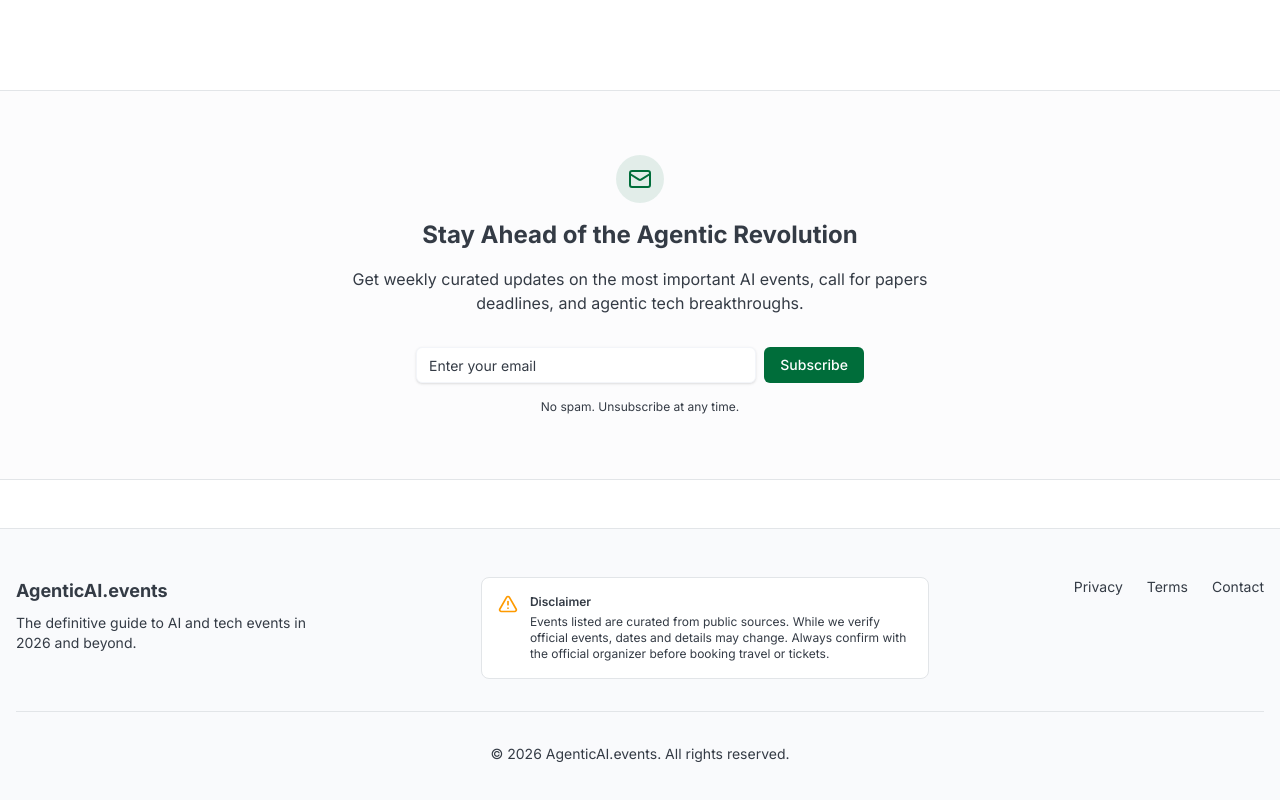
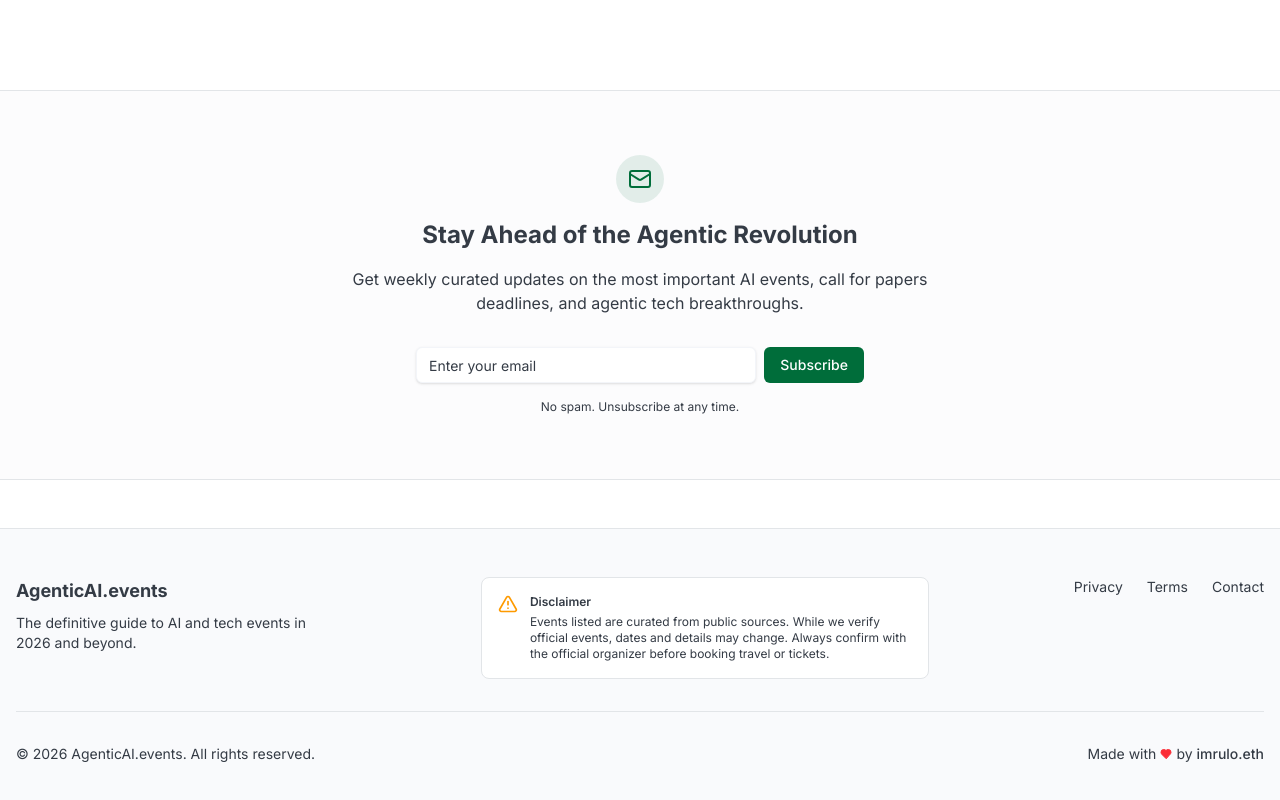
Before and after one commit to imrulo/AgenticAI.events, a Next.js app: page / in a window 1280 px wide. Shown: the part 1830-2630 px from the top of the page. Built offline with nearby package versions, Linux system fonts and the light colour scheme.

Commit message:
chore: add author credit to footer

```diff
--- a/components/site-footer.tsx
+++ b/components/site-footer.tsx
@@ -1,4 +1,4 @@
-import { AlertTriangle } from "lucide-react"
+import { AlertTriangle, Heart } from "lucide-react"
 
 export function SiteFooter() {
   return (
@@ -30,8 +30,21 @@ export function SiteFooter() {
           </div>
         </div>
 
-        <div className="pt-8 border-t text-center text-sm text-muted-foreground">
-          © {new Date().getFullYear()} AgenticAI.events. All rights reserved.
+        <div className="pt-8 border-t flex flex-col md:flex-row justify-between items-center gap-4 text-sm text-muted-foreground">
+          <div>
+            © {new Date().getFullYear()} AgenticAI.events. All rights reserved.
+          </div>
+          <div className="flex items-center gap-1">
+            Made with <Heart className="h-3 w-3 text-red-500 fill-current" /> by{" "}
+            <a
+              href="https://github.com/imrulo"
+              target="_blank"
+              rel="noopener noreferrer"
+              className="font-medium hover:text-foreground hover:underline underline-offset-4 transition-colors"
+            >
+              imrulo.eth
+            </a>
+          </div>
         </div>
       </div>
     </footer>
```
